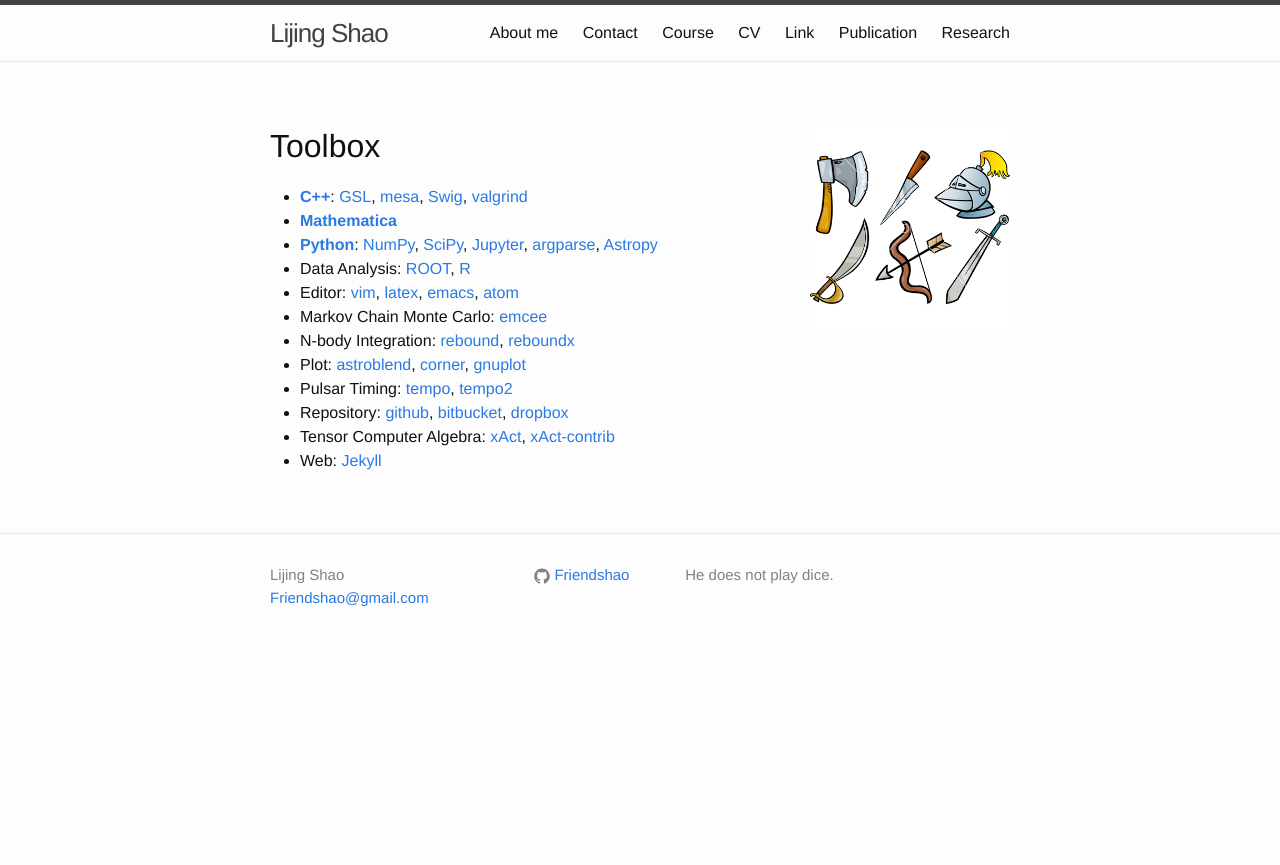
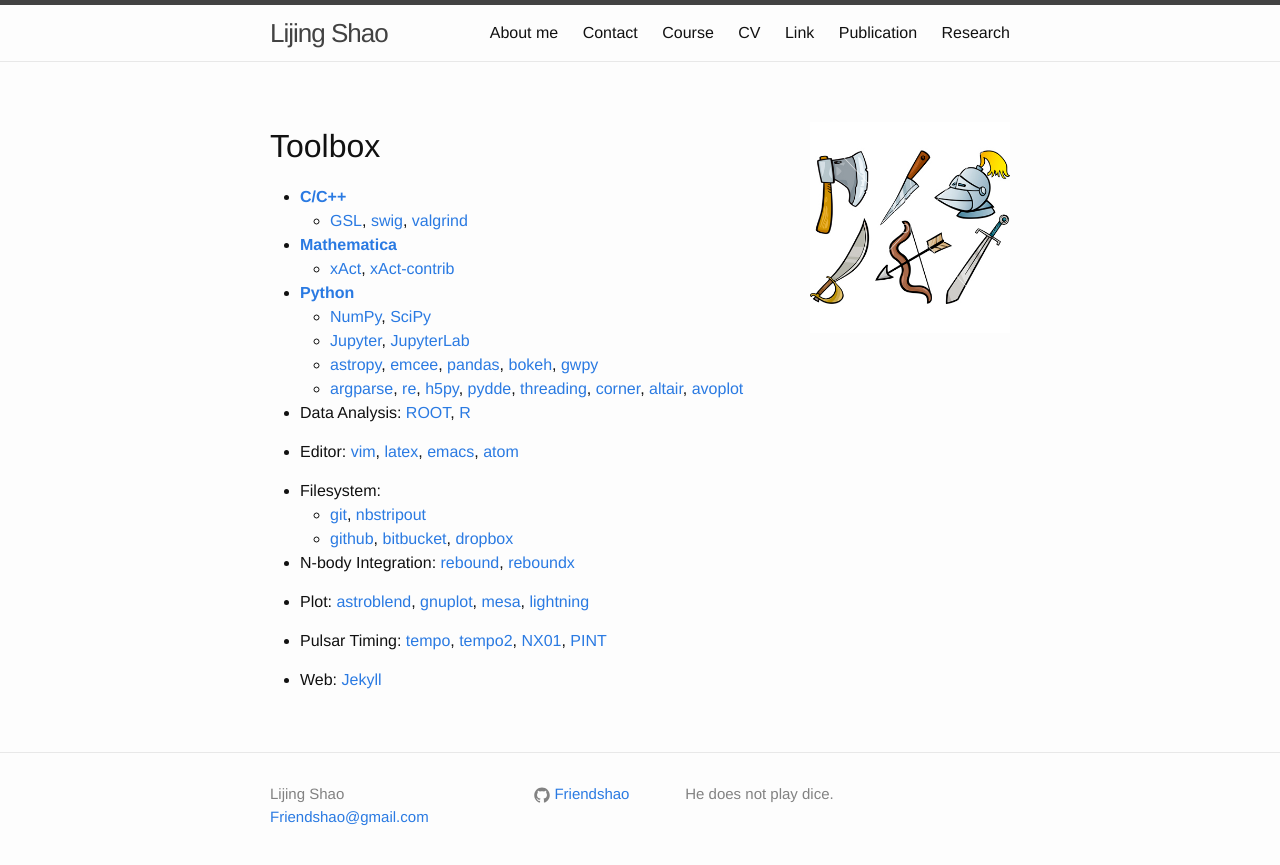
Before and after one commit to Friendshao/Friendshao.github.io, a Jekyll site: the page built from link/link.md, in a window 1280 px wide. Shown: the top 865 px of the page. Built offline with Jekyll 4.4.1, drawn with Linux system fonts in a browser that asks for light colours.

Commit message:
modify link.md

```diff
--- a/link/link.md
+++ b/link/link.md
@@ -8,15 +8,65 @@
 
 ## Toolbox
 
-- [**C++**](http://www.cplusplus.com/): [GSL](http://www.gnu.org/software/gsl/), [mesa](http://www.mesa3d.org/), [Swig](http://www.swig.org/), [valgrind](http://valgrind.org/)
+- [**C/C++**](http://www.cplusplus.com/)
+    + [GSL](http://www.gnu.org/software/gsl/),
+      [swig](http://www.swig.org/),
+      [valgrind](http://valgrind.org/)
+
 - [**Mathematica**](http://www.wolfram.com)
-- [**Python**](https://www.python.org/): [NumPy](http://www.numpy.org/), [SciPy](http://www.scipy.org/), [Jupyter](http://jupyter.org/), [argparse](https://docs.python.org/3/howto/argparse.html), [Astropy](http://www.astropy.org/)
-- Data Analysis: [ROOT](https://root.cern.ch/), [R](https://www.r-project.org/)
-- Editor: [vim](http://www.vim.org/), [latex](https://www.latex-project.org/), [emacs](https://www.gnu.org/software/emacs/), [atom](https://atom.io/)
-- Markov Chain Monte Carlo: [emcee](http://dan.iel.fm/emcee/)
-- N-body Integration: [rebound](https://github.com/hannorein/rebound), [reboundx](https://github.com/dtamayo/reboundx)
-- Plot: [astroblend](http://www.astroblend.com/), [corner](https://pypi.python.org/pypi/corner/1.0.0), [gnuplot](http://www.gnuplot.info/)
-- Pulsar Timing: [tempo](http://nanograv.github.io/tempo/), [tempo2](http://www.atnf.csiro.au/research/pulsar/tempo2/)
-- Repository: [github](https://github.com/), [bitbucket](https://bitbucket.org/), [dropbox](https://www.dropbox.com/home)
-- Tensor Computer Algebra: [xAct](http://www.xact.es/), [xAct-contrib](http://contrib.xact.es/)
+    + [xAct](http://www.xact.es/),
+      [xAct-contrib](http://contrib.xact.es/)
+
+- [**Python**](https://www.python.org/)
+    + [NumPy](http://www.numpy.org/),
+      [SciPy](http://www.scipy.org/)
+    + [Jupyter](http://jupyter.org/),
+      [JupyterLab](http://jupyterlab-tutorial.readthedocs.io/en/latest/)
+    + [astropy](http://www.astropy.org/),
+      [emcee](http://dan.iel.fm/emcee/),
+      [pandas](http://pandas.pydata.org/),
+      [bokeh](http://bokeh.pydata.org/),
+      [gwpy](https://github.com/gwpy/gwpy)
+    + [argparse](https://docs.python.org/3/howto/argparse.html),
+      [re](https://docs.python.org/3/howto/regex.html),
+      [h5py](http://www.h5py.org/),
+      [pydde](https://github.com/hensing/PyDDE),
+      [threading](https://pymotw.com/2/threading/),
+      [corner](https://pypi.python.org/pypi/corner/1.0.0),
+      [altair](https://github.com/ellisonbg/altair),
+      [avoplot](https://github.com/jreeder/avoplot)
+
+- Data Analysis:
+[ROOT](https://root.cern.ch/),
+[R](https://www.r-project.org/)
+
+- Editor:
+[vim](http://www.vim.org/),
+[latex](https://www.latex-project.org/),
+[emacs](https://www.gnu.org/software/emacs/),
+[atom](https://atom.io/)
+
+- Filesystem:
+    + [git](https://git-scm.com/),
+      [nbstripout](https://github.com/kynan/nbstripout)
+    + [github](https://github.com/),
+      [bitbucket](https://bitbucket.org/),
+      [dropbox](https://www.dropbox.com/home)
+
+- N-body Integration:
+[rebound](https://github.com/hannorein/rebound),
+[reboundx](https://github.com/dtamayo/reboundx)
+
+- Plot:
+[astroblend](http://www.astroblend.com/),
+[gnuplot](http://www.gnuplot.info/),
+[mesa](http://www.mesa3d.org/),
+[lightning](http://lightning-viz.org/)
+
+- Pulsar Timing:
+[tempo](http://nanograv.github.io/tempo/),
+[tempo2](http://www.atnf.csiro.au/research/pulsar/tempo2/),
+[NX01](https://github.com/stevertaylor/NX01),
+[PINT](https://github.com/nanograv/PINT)
+
 - Web: [Jekyll](http://jekyllrb.com/)
```
Also changed, not shown: _posts/2016-04-14-gravitational-symmetries-and-radio-pulsars.md (+2 -2 lines).
